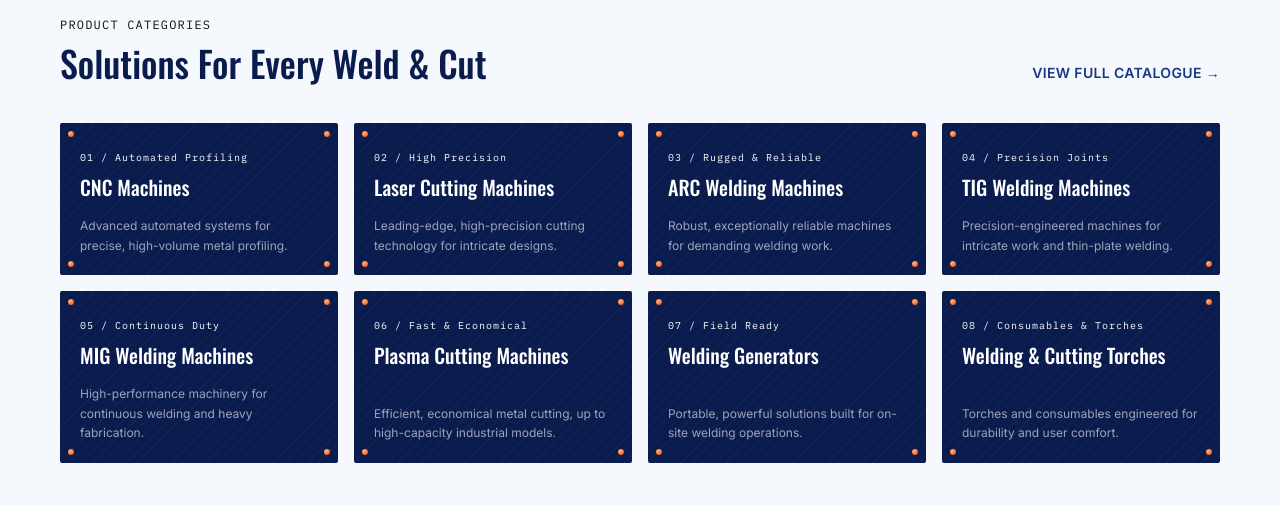
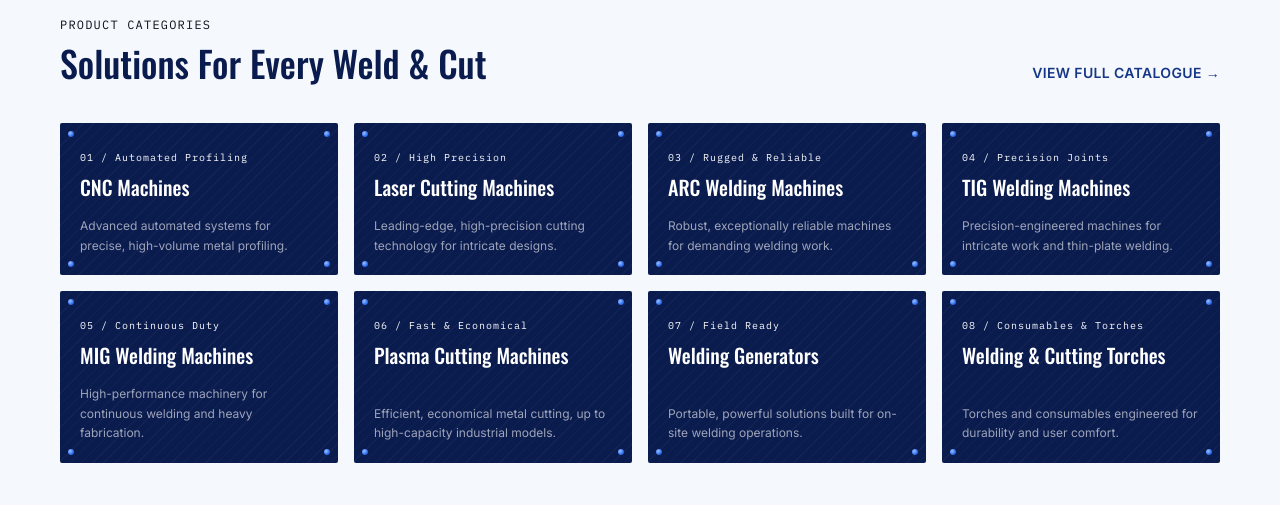
Before and after one commit to omkarakhade/Deltacontrolprojects, a Next.js app: page / in a window 1280 px wide. Shown: the part 1020-1525 px from the top of the page. Built offline with nearby package versions, Linux system fonts and the light colour scheme.

Commit message:
Update color scheme in globals.css

```diff
--- a/app/globals.css
+++ b/app/globals.css
@@ -7,12 +7,12 @@ html {
 }
 
 body {
-  color: #101828;
+  color: #0B0F19;
   background-color: #F5F8FC;
 }
 
 ::selection {
-  background-color: #FF6A2B;
+  background-color: #2F6FED;
   color: white;
 }
 
@@ -21,7 +21,7 @@ a:focus-visible,
 button:focus-visible,
 input:focus-visible,
 textarea:focus-visible {
-  outline: 2px solid #FF6A2B;
+  outline: 2px solid #2F6FED;
   outline-offset: 2px;
 }
 
@@ -52,5 +52,5 @@ textarea:focus-visible {
   width: 6px;
   height: 6px;
   border-radius: 9999px;
-  background: radial-gradient(circle at 35% 35%, #ffb98a, #FF6A2B 60%, #b8420f 100%);
+  background: radial-gradient(circle at 35% 35%, #9dc0ff, #2F6FED 60%, #0B3FA0 100%);
 }
```
